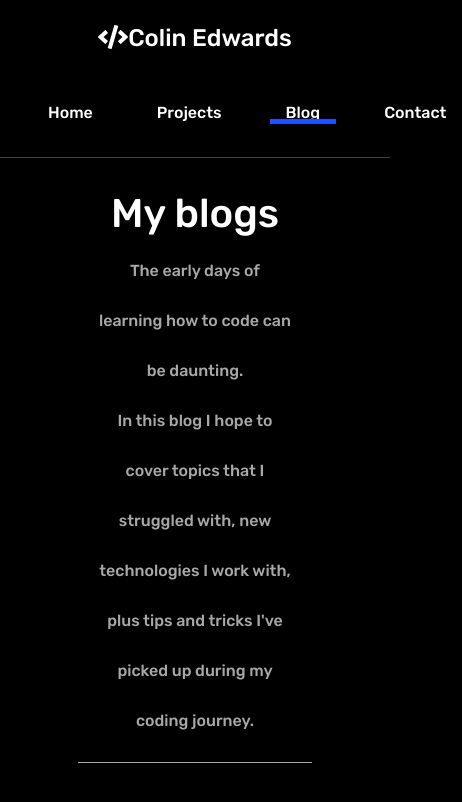
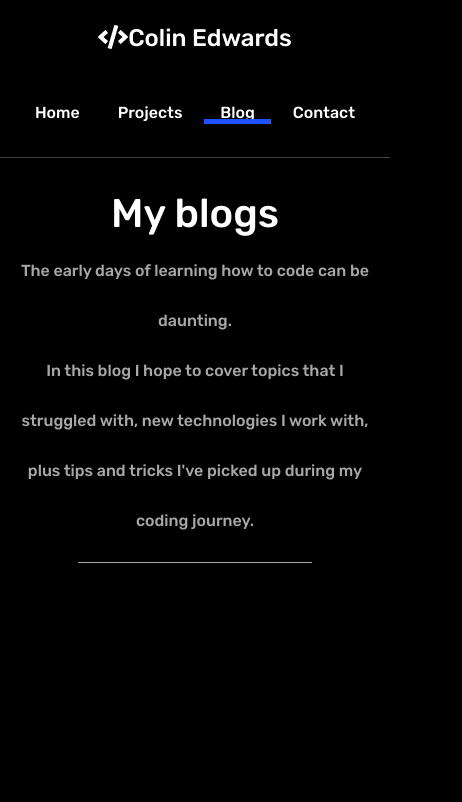
Before and after one commit to ColinJhEdwards/react-portfolio, a React (Create React App) app: page /blog in a window 390 px wide. Shown: the top 802 px of the page, 462 px wide, since content can reach past the window. Built offline with nearby package versions, Linux system fonts and the light colour scheme.

Commit message:
minor media queries

```diff
--- a/src/components/Blog.js
+++ b/src/components/Blog.js
@@ -136,6 +136,17 @@ const StlyedBlog = styled(motion.div)`
       }
     }
   }
+
+  @media (max-width: 850px) {
+    .title {
+      p {
+        width: 90%;
+        margin: auto;
+        line-height: 50px;
+        color: #a8a8a8;
+      }
+    }
+  }
 `;
 
 export default Blog;
--- a/src/components/Nav.js
+++ b/src/components/Nav.js
@@ -137,6 +137,13 @@ const StyledNav = styled.div`
       font-size: 1rem;
     }
   }
+  @media (max-width: 420px) {
+    ul {
+      li {
+        margin: 0rem;
+      }
+    }
+  }
 `;
 
 export default MyNav;
```
